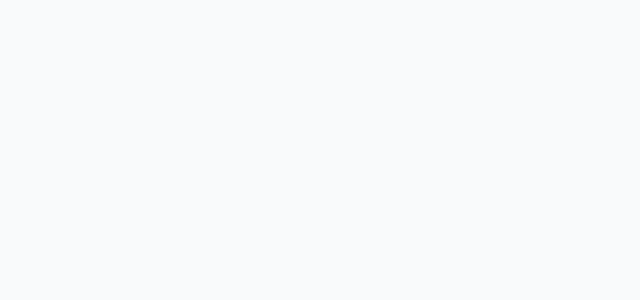
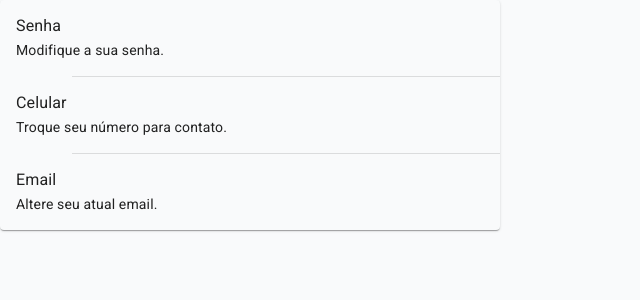
Before and after one commit to 21lucasmessias/bs_front, a React (Vite) app: page /PrivacySettings in a window 1280 px wide. Before the commit this address had no page. Shown: the top 300 px of the page, without its empty margins (0-640 px from the left). Built offline with nearby package versions, Linux system fonts and the light colour scheme.

Commit message:
feat: settings

```diff
--- a/src/MainRoutes.tsx
+++ b/src/MainRoutes.tsx
@@ -1,3 +1,5 @@
+import { OptionSetting } from './components/settings/OptionSetting';
+import { PrivacySettings } from './components/settings/PrivacySettings';
 import { Scheduler } from './pages/Scheduler';
 
 export type Routes = 'Perfil' | 'Agendamento' | 'Configurações';
@@ -13,6 +15,6 @@ export const routes = {
     },
     Configurações: {
         name: 'Configurações',
-        Component: () => <></>,
+        Component: () => <PrivacySettings />,
     },
 };
--- a/src/Router.tsx
+++ b/src/Router.tsx
@@ -9,6 +9,8 @@ import { CircularProgress } from '@mui/material';
 import { Home } from './pages/Home';
 import { SignIn } from './pages/Login';
 import { SignUp } from './pages/Register';
+import { OptionSetting } from './components/settings/OptionSetting';
+import { PrivacySettings } from './components/settings/PrivacySettings';
 
 export function Router() {
     return (
@@ -18,6 +20,8 @@ export function Router() {
                 <Route path="/" element={<Home />} />
                 <Route path="/login" element={<SignIn />} />
                 <Route path="/register" element={<SignUp />} />
+                <Route path="/OptionSetting" element={<OptionSetting />} />
+                <Route path="/PrivacySettings" element={<PrivacySettings />} />
                 <Route
                     path="/home"
                     element={
--- a/src/components/scheduler/ListPrice.tsx
+++ b/src/components/scheduler/ListPrice.tsx
@@ -26,12 +26,12 @@ export function ListPrice({ backStep, nextStep }: SchedulerRouteParams) {
                                 display: 'flex',
                                 borderRadius: 1.8,
                                 alignItems: 'center',
+                                width: 330,
                                 height: 40,
                             }}
                         >
                             <Typography
                                 sx={{
-                                    width: 110,
                                     margin: 0,
                                 }}
                             >
@@ -39,10 +39,10 @@ export function ListPrice({ backStep, nextStep }: SchedulerRouteParams) {
                             </Typography>
                             <Typography
                                 sx={{
-                                    width: 70,
-                                    margin: 0,
                                     position: 'absolute',
-                                    right: 0,
+                                    right: 25,
+                                    borderRadius: 1.8,
+                                    backgroundColor: 'secondary.main',
                                 }}
                             >
                                 R${price}
--- /dev/null
+++ b/src/components/settings/OptionSetting.tsx
@@ -0,0 +1,35 @@
+import React from 'react';
+import List from '@mui/material/List';
+import Divider from '@mui/material/Divider';
+
+import { ListItemText, Typography, ListItemButton, Card } from '@mui/material';
+
+export function OptionSetting() {
+    return (
+        <Card>
+            <ListItemButton>
+                <ListItemText
+                    primary="Segurança"
+                    secondary={
+                        <Typography sx={{ display: 'inline' }} component="span" variant="body2" color="text.primary">
+                            Gerencie a segurança da sua conta. Troque Número do celular, email e senha.{' '}
+                        </Typography>
+                    }
+                ></ListItemText>
+            </ListItemButton>
+
+            <Divider variant="inset" />
+
+            <ListItemButton>
+                <ListItemText
+                    primary="Desconectar"
+                    secondary={
+                        <Typography sx={{ display: 'inline' }} component="span" variant="body2" color="text.primary">
+                            Desconectar a sua conta.{' '}
+                        </Typography>
+                    }
+                ></ListItemText>
+            </ListItemButton>
+        </Card>
+    );
+}
--- /dev/null
+++ b/src/components/settings/PrivacySettings.tsx
@@ -0,0 +1,46 @@
+import * as React from 'react';
+import List from '@mui/material/List';
+import Divider from '@mui/material/Divider';
+
+import { ListItemText, Typography, ListItemButton, Card } from '@mui/material';
+
+export function PrivacySettings() {
+    return (
+        <Card sx={{ width: 500 }}>
+            <ListItemButton>
+                <ListItemText
+                    primary="Senha"
+                    secondary={
+                        <Typography sx={{ display: 'inline' }} component="span" variant="body2" color="text.primary">
+                            Modifique a sua senha.{' '}
+                        </Typography>
+                    }
+                ></ListItemText>
+            </ListItemButton>
+
+            <Divider variant="inset" />
+
+            <ListItemButton>
+                <ListItemText
+                    primary="Celular"
+                    secondary={
+                        <Typography sx={{ display: 'inline' }} component="span" variant="body2" color="text.primary">
+                            Troque seu número para contato.{' '}
+                        </Typography>
+                    }
+                ></ListItemText>
+            </ListItemButton>
+            <Divider variant="inset" />
+            <ListItemButton>
+                <ListItemText
+                    primary="Email"
+                    secondary={
+                        <Typography sx={{ display: 'inline' }} component="span" variant="body2" color="text.primary">
+                            Altere seu atual email.{' '}
+                        </Typography>
+                    }
+                ></ListItemText>
+            </ListItemButton>
+        </Card>
+    );
+}
```
